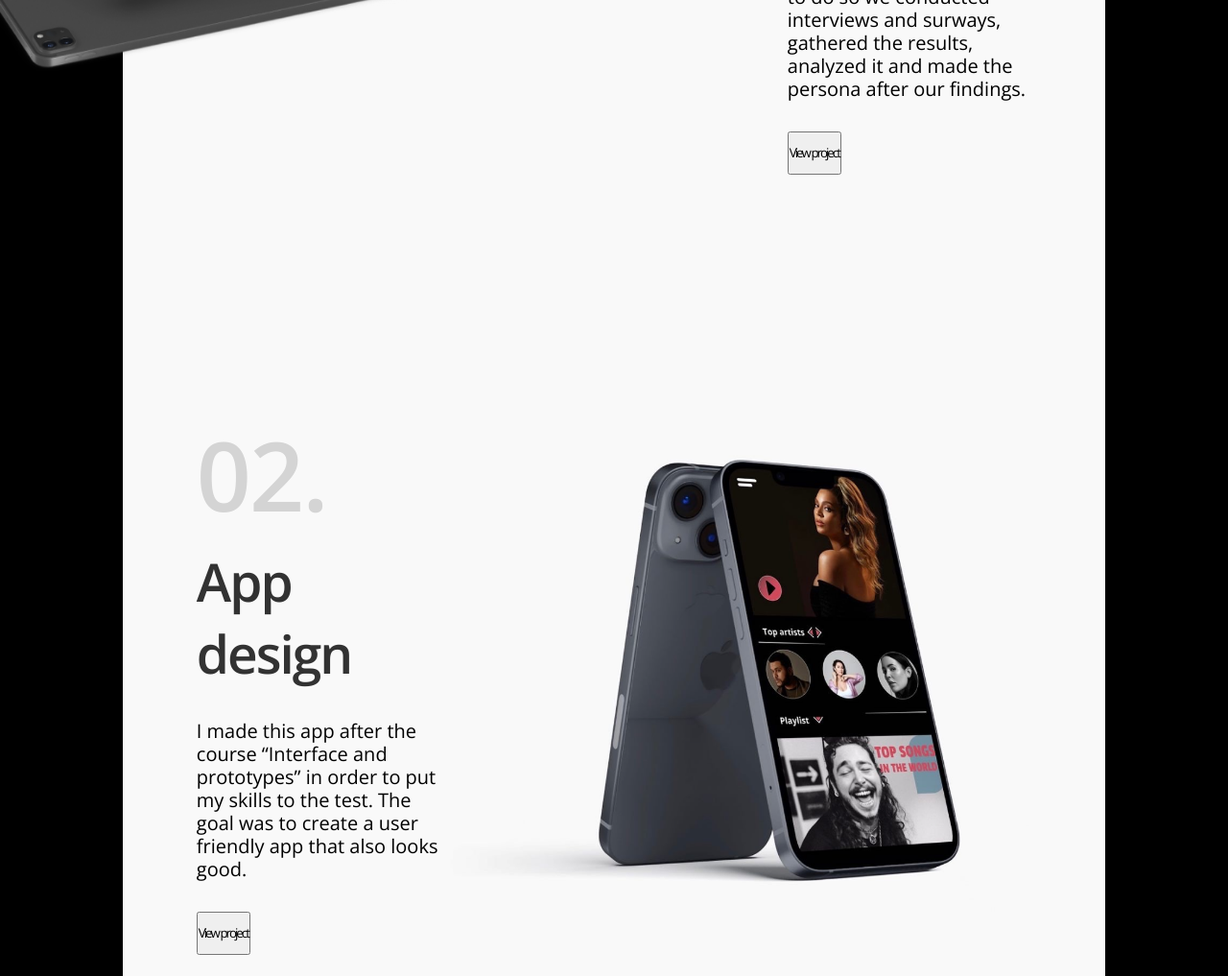
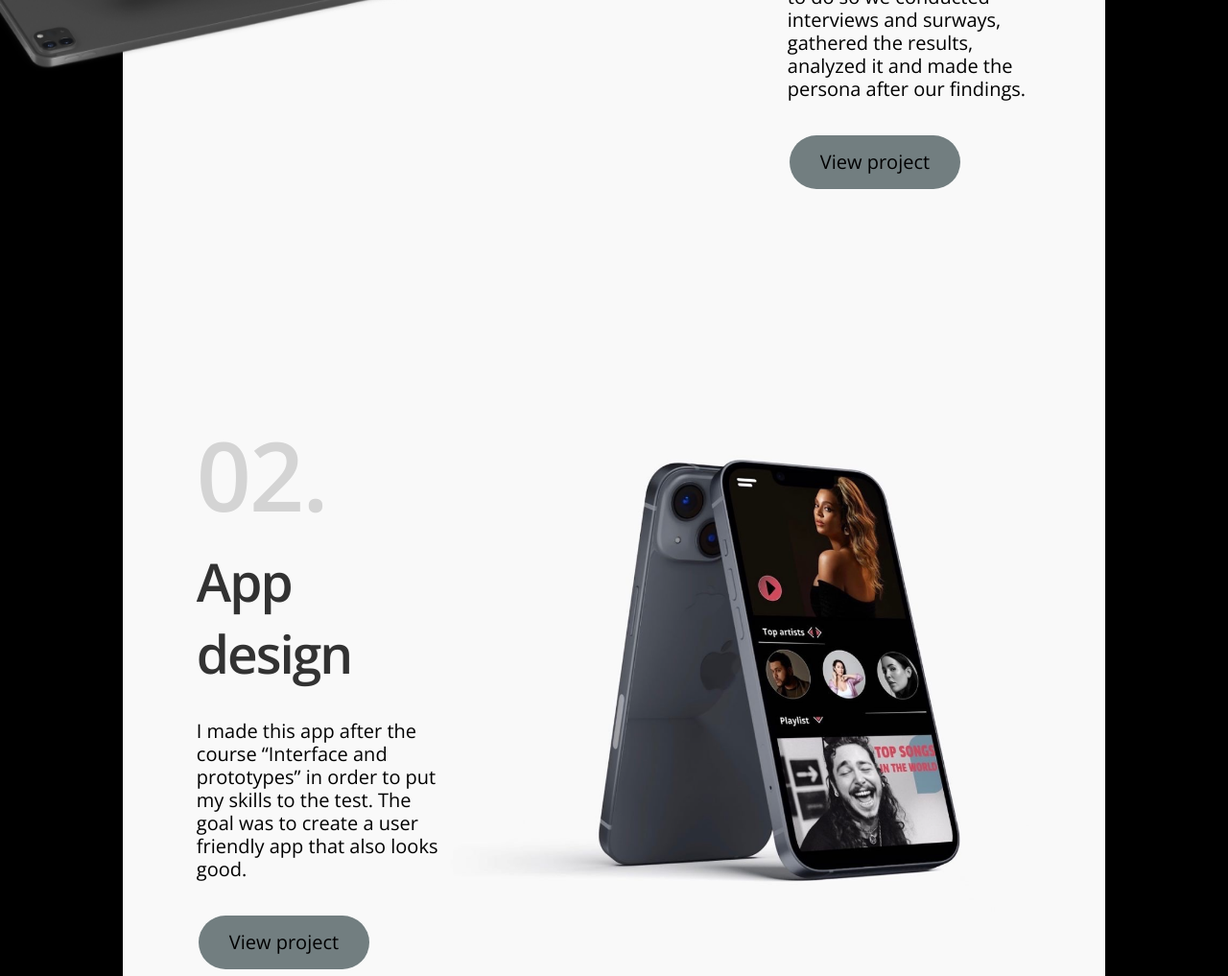
Before and after one commit to EmmaWendelstam/emmas-portfolio-1, a plain HTML site: page index.html in a window 1280 px wide. Shown: the part 1500-2517 px from the top of the page at 96% size. Drawn offline with nearby package versions, Linux system fonts and the light colour scheme.

Commit message:
testing collab with emma

```diff
--- a/index.html
+++ b/index.html
@@ -36,7 +36,6 @@
             </section>
             <section class="portfolio-section">
                 <h3>PORTFOLIO</h3>
-                <h2>Latest Projects</h2>
             </section>
         </header>
 
--- a/style.css
+++ b/style.css
@@ -232,3 +232,19 @@ a:hover {
 
 .project-3 section {
 }
+
+button {
+  font-family: "Open Sans", sans-serif;
+  font-weight: 300;
+  line-height: 24px;
+  letter-spacing: 0px;
+  border-radius: 32px;
+  background-color: #727e80;
+  border: none;
+  padding: 16px 32px;
+  text-align: center;
+  text-decoration: none;
+  display: inline-block;
+  font-size: 20px;
+  margin: 4px 2px;
+}
```
